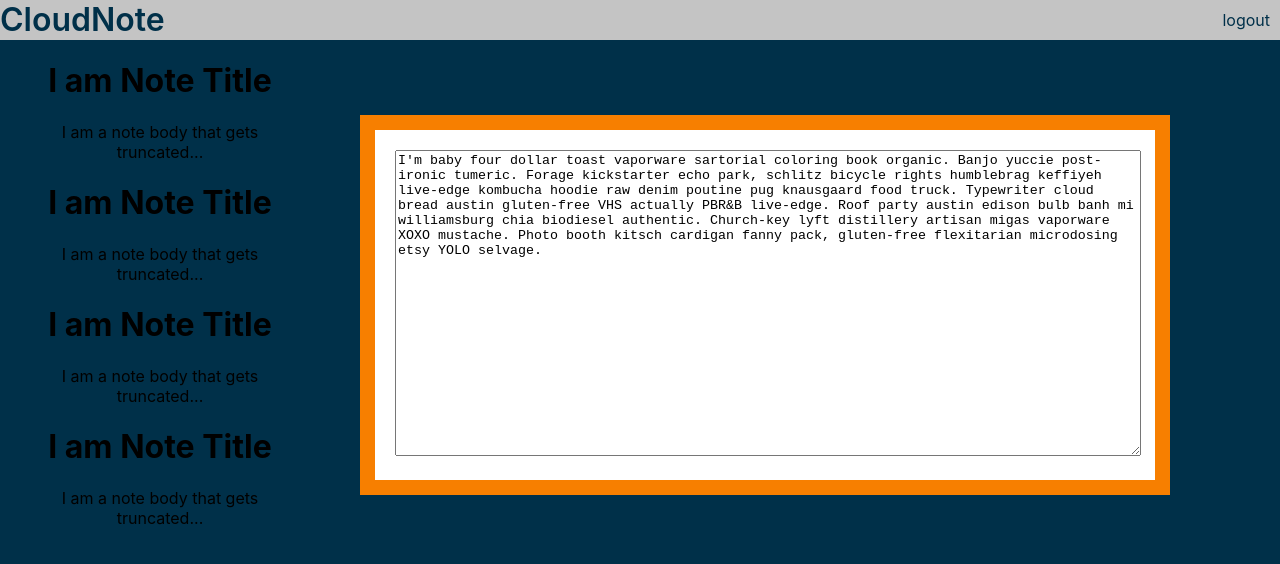
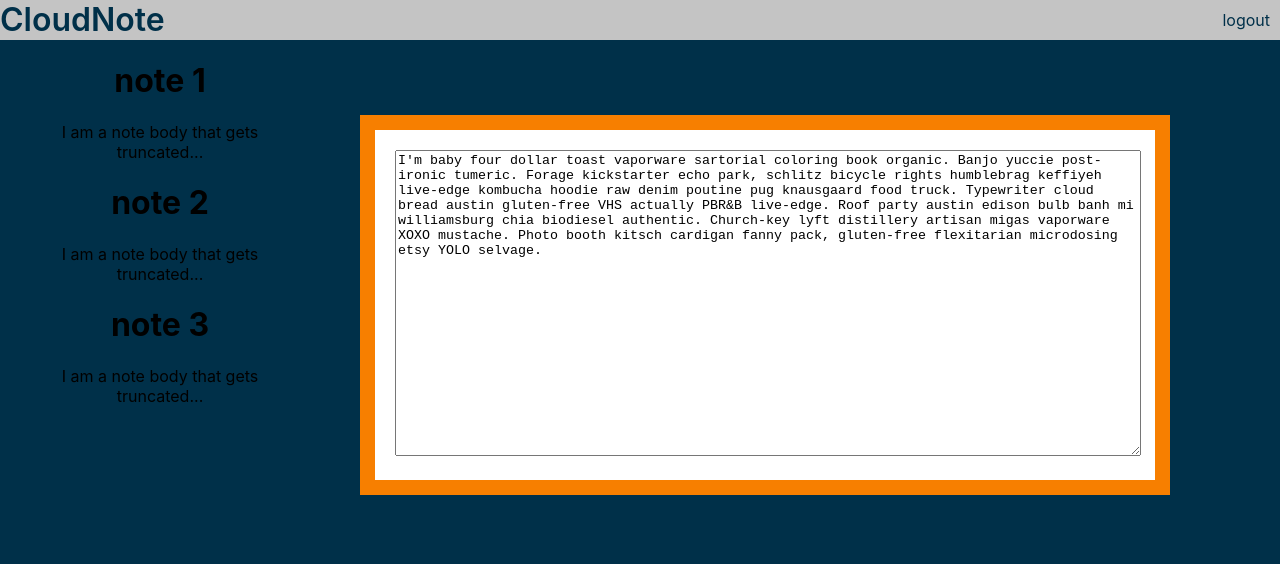
Before and after one commit to N8ers/cloud-note, a React (Create React App) app: page / in a window 1280 px wide. Shown: the top 564 px of the page. Built offline with nearby package versions, Linux system fonts and the light colour scheme.

Commit message:
add props and iterate over notePreviews

```diff
--- a/src/components/NoteList/NoteList.js
+++ b/src/components/NoteList/NoteList.js
@@ -4,12 +4,23 @@ import "./NoteList.css";
 import NotePreview from "../NotePreview/NotePreview.js";
 
 function NoteList() {
+  const notes = [
+    { title: "note 1", body: "I am a note body that gets truncated..." },
+    { title: "note 2", body: "I am a note body that gets truncated..." },
+    { title: "note 3", body: "I am a note body that gets truncated..." },
+  ];
+
   return (
     <div className="NoteList">
-      <NotePreview />
-      <NotePreview />
-      <NotePreview />
-      <NotePreview />
+      {notes.map((note, index) => {
+        return (
+          <NotePreview
+            title={note.title}
+            body={note.body}
+            key={"note-" + index}
+          />
+        );
+      })}
     </div>
   );
 }
--- a/src/components/NotePreview/NotePreview.js
+++ b/src/components/NotePreview/NotePreview.js
@@ -2,11 +2,11 @@ import React from "react";
 
 import "./NotePreview.css";
 
-function NotePreview() {
+function NotePreview(props) {
   return (
     <div className="NotePreview">
-      <h1>I am Note Title</h1>
-      <p>I am a note body that gets truncated...</p>
+      <h1>{props.title}</h1>
+      <p>{props.body}</p>
     </div>
   );
 }
```
